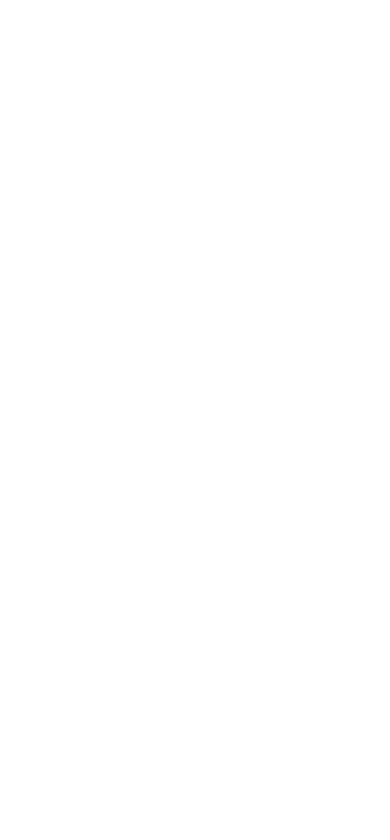
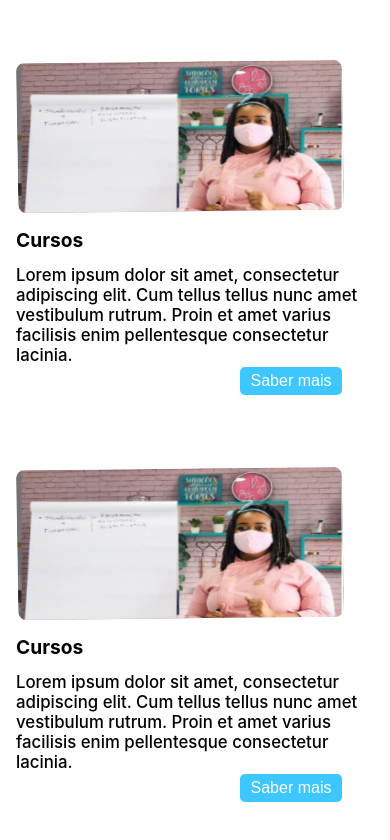
Before and after one commit to gabriellukke/roof-project, a React (Create React App) app in the folder roof-front/: page / in a window 390 px wide. Shown: the part 684-1524 px from the top of the page. Before the commit the page ends 844 px from the top, so only its background shows below. Built offline with nearby package versions, Linux system fonts and the light colour scheme.

Commit message:
feat/creating course components

```diff
--- a/roof-front/src/App.jsx
+++ b/roof-front/src/App.jsx
@@ -2,10 +2,12 @@ import React from 'react';
 import { BrowserRouter as Router, Switch, Route } from 'react-router-dom';
 import './App.css';
 
+import Courses from './Components/Courses/Courses';
+
 const App = () => (
   <Router>
     <Switch>
-      <Route />
+      <Route exact="/" component={Courses} />
     </Switch>
   </Router>
 );
--- /dev/null
+++ b/roof-front/src/Components/Courses/Courses.jsx
@@ -0,0 +1,44 @@
+/* eslint-disable react/button-has-type */
+import React from 'react';
+
+import styles from './courses.module.css';
+
+import img from '../../Assets/icons/img.svg';
+
+const Courses = () => (
+  <div className={styles.container}>
+    <div className={styles.courses}>
+      <h1>Cursos</h1>
+
+      <span>
+        <img src={img} alt="Imagem do Curso" />
+      </span>
+
+      <p>
+        Lorem ipsum dolor sit amet, consectetur adipiscing elit. Cum tellus
+        tellus nunc amet vestibulum rutrum. Proin et amet varius facilisis enim
+        pellentesque consectetur lacinia.
+      </p>
+
+      <button type="submit">Saber mais</button>
+    </div>
+
+    <div className={styles.courses}>
+      <h1>Cursos</h1>
+
+      <span>
+        <img src={img} alt="Imagem do Curso" />
+      </span>
+
+      <p>
+        Lorem ipsum dolor sit amet, consectetur adipiscing elit. Cum tellus
+        tellus nunc amet vestibulum rutrum. Proin et amet varius facilisis enim
+        pellentesque consectetur lacinia.
+      </p>
+
+      <button type="submit">Saber mais</button>
+    </div>
+  </div>
+);
+
+export default Courses;
--- /dev/null
+++ b/roof-front/src/Components/Courses/courses.module.css
@@ -0,0 +1,134 @@
+.container {
+    margin: 722px 164px 1763px 166px;
+}
+
+.courses{
+    display: grid;
+
+    grid-template-columns: repeat(2, 1fr) ;
+
+    margin-top: 3rem;
+
+    overflow: hidden;
+}
+
+.courses h1 {
+    font-size: 3.5rem;
+
+    font-weight: bold;
+}
+
+.courses span img {
+    transform: translate(2%, 0%);
+
+    width: 540px;
+    height: 310px;
+}
+
+.courses p {
+    font-size: 1.15rem;
+    font-weight: 600;
+
+    transform: translateY(-12rem);
+
+    margin-bottom: 26px;
+
+
+}
+
+.courses button {
+    transform: translate(-74rem);
+    width: 160px;
+    height: 40px;
+    background: #3EC6FF;
+    color: #FFFFFF;
+
+    border: 0;
+
+    border-radius: 5px;
+
+    cursor: pointer;
+
+    margin-top: 8px;
+
+    font-size: 1.4rem;
+}
+
+
+@media (max-width: 768px) {
+    .container {
+        width: 100%;
+
+
+        margin: 672px 0px 1099px 0px;
+        padding: 0;
+
+        display: grid;
+
+        flex-direction: column;
+
+
+    }
+
+    .courses {
+        display: grid;
+
+        grid-template-columns: repeat(1, 1fr) ;
+
+    }
+
+    .courses h1 {
+        font-size: 1.2rem;
+
+        transform: translateY(12rem);
+
+        margin-left: 1rem;
+    }
+
+    .courses p {
+    font-size: 1.05rem;
+
+    font-weight: 500;
+
+    transform: translateY(2rem);
+
+
+    margin-top: 1rem;
+    margin-left: 1rem;
+    margin-right: 0.8rem;
+
+    text-align: left;
+
+    flex: 1;
+    flex-direction: row;
+
+
+}
+
+
+    .courses span img {
+        width: 360px;
+        height: 153px;
+
+        border-radius: 5px ;
+
+        align-content: center;
+        align-items: center;
+        transform: translate(0%) ;
+
+    }
+
+    .courses button {
+
+        font-size: 1rem;
+
+        transform: translate(15rem, 0rem);
+
+        width: 102px;
+        height: 28px;
+    }
+
+
+
+
+}
```
Also changed, not shown: roof-front/src/Assets/icons/img.svg (added).
